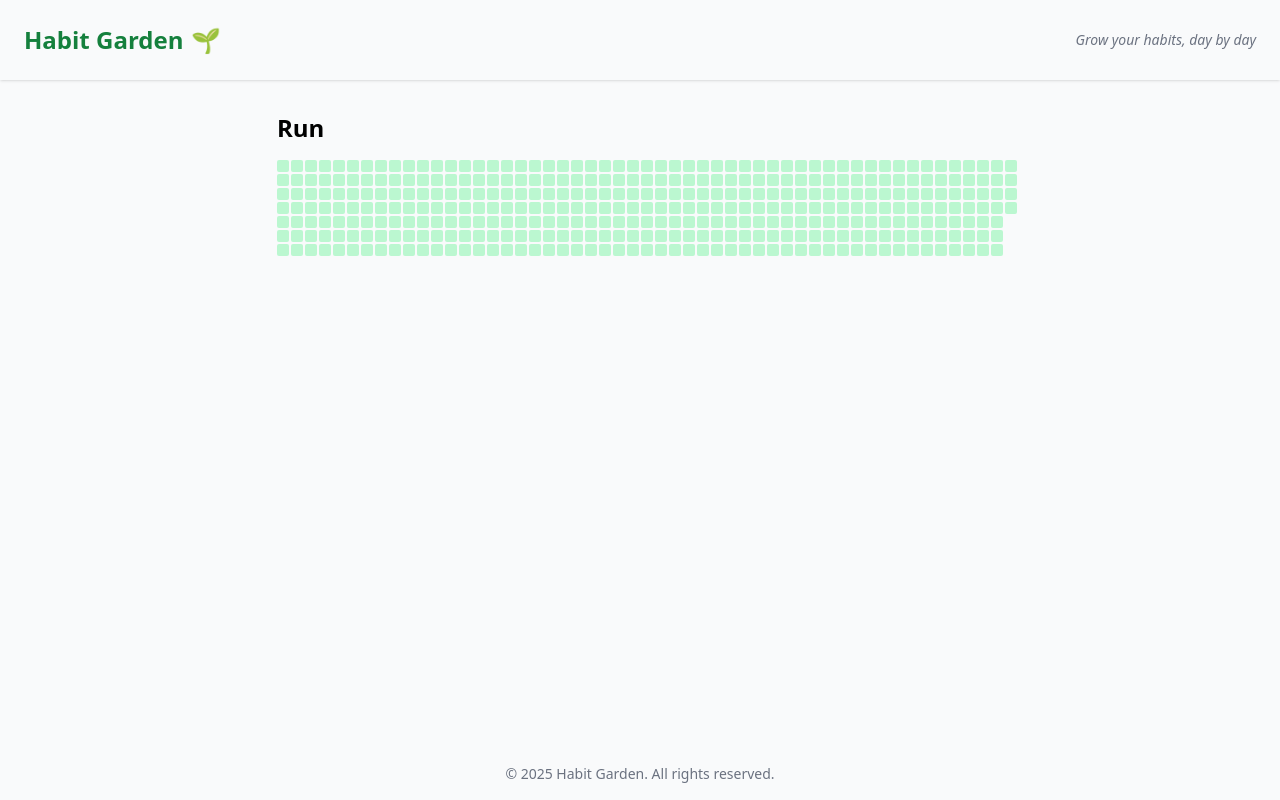
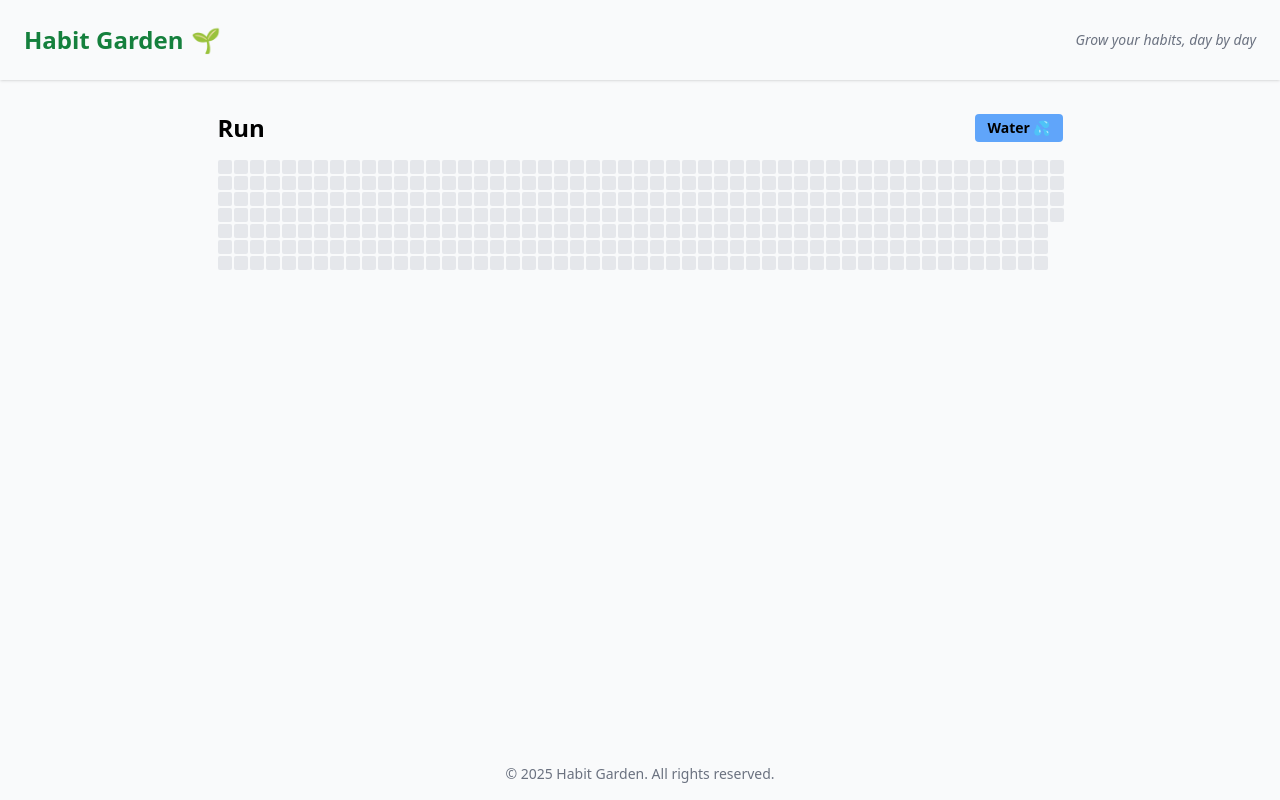
Before and after one commit to youngG124/habit-garden, a React (Vite) app: page / in a window 1280 px wide. Built offline with nearby package versions, Linux system fonts and the light colour scheme.

Commit message:
button, etcs

```diff
--- a/src/components/Garden.tsx
+++ b/src/components/Garden.tsx
@@ -1,9 +1,8 @@
 import GrassCell from './GrassCell';
 
-// 유틸 함수: 요일을 0(일) → 1(월)로 시작하도록 조정
 const getStartOfWeek = (date: Date) => {
-  const day = date.getDay(); // 0 (Sun) ~ 6 (Sat)
-  const diff = (day === 0 ? -6 : 1 - day); // 월요일이 시작되도록 조정
+  const day = date.getDay();
+  const diff = (day === 0 ? -6 : 1 - day);
   const start = new Date(date);
   start.setDate(date.getDate() + diff);
   start.setHours(0, 0, 0, 0);
@@ -12,13 +11,12 @@ const getStartOfWeek = (date: Date) => {
 
 const Garden: React.FC = () => {
   const today = new Date();
-  today.setHours(0, 0, 0, 0); // 시간 제거
+  today.setHours(0, 0, 0, 0);
 
-  const endDate = getStartOfWeek(today); // 이번 주 월요일
+  const endDate = getStartOfWeek(today);
   const startDate = new Date(endDate);
-  startDate.setDate(endDate.getDate() - 7 * 52); // 52주 = 1년
+  startDate.setDate(endDate.getDate() - 7 * 52);
 
-  // 날짜 배열 생성 (월요일 시작, 일요일 끝)
   const days: Date[] = [];
   for (let d = new Date(startDate); d <= today; d.setDate(d.getDate() + 1)) {
     days.push(new Date(d));
@@ -26,9 +24,16 @@ const Garden: React.FC = () => {
 
   return (
     <section className="w-full px-4 flex flex-col items-center">
-      <div className="w-[726px] flex flex-col items-start">
-        <h2 className="text-2xl font-semibold mb-4">Run</h2>
+      <div className="w-[845px] flex flex-col items-start">
+        {/* 제목 + 버튼 */}
+        <div className="w-full flex items-center justify-between mb-4">
+          <h2 className="text-2xl font-semibold">Run</h2>
+          <button className="px-3 py-1 text-sm font-bold bg-blue-400 rounded hover:bg-blue-600 transition">
+          Water 💦
+          </button>
+        </div>
 
+        {/* 잔디 그리드 */}
         <div className="grid grid-rows-7 grid-flow-col gap-[2px] mb-4">
           {days.map((date) => (
             <GrassCell key={date.toISOString()} date={date} />
--- a/src/components/GrassCell.tsx
+++ b/src/components/GrassCell.tsx
@@ -5,7 +5,7 @@ type GrassCellProps = {
 const GrassCell: React.FC<GrassCellProps> = ({ date }) => {
   return (
     <div
-      className="w-3 h-3 bg-green-200 rounded-sm hover:bg-green-400 transition-colors"
+      className="w-3.5 h-3.5 bg-gray-200 rounded-sm hover:bg-green-400 transition-colors"
       title={date.toDateString()}
     />
   );
```
